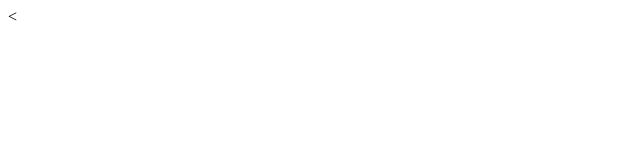
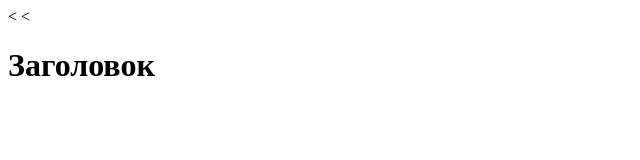
Before and after one commit to Besish/github-for-beginners, a plain HTML site: page index.html in a window 1280 px wide. Shown: the whole page, without its empty margins (0-640 px from the left). Drawn offline with Linux system fonts and the light colour scheme.

Commit message:
Добавили заголовок

```diff
--- a/index.html
+++ b/index.html
@@ -8,6 +8,6 @@
   <<link rel="stylesheet" href="style.css">
 </head>
 <body>
-
+<<h1>Заголовок</h1>
 </body>
 </html>
```
